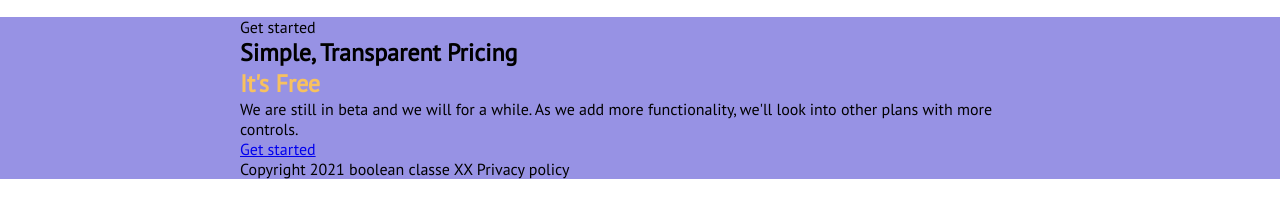
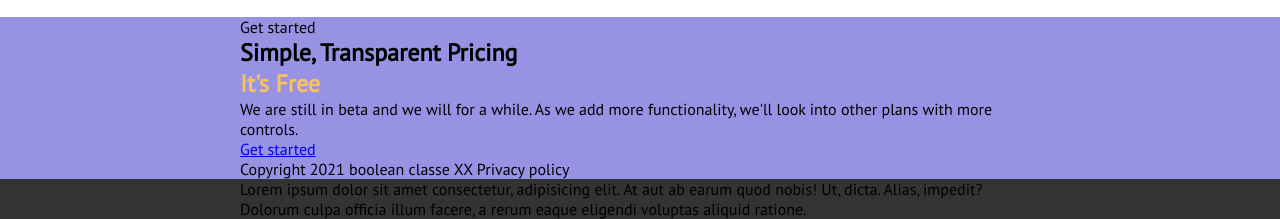
Before and after one commit to guglielmopiasenti/htmlcss-responsive-layout, a plain HTML site: page index.html in a window 1280 px wide. Shown: the part 4276-4495 px from the top of the page. Before the commit the page ends 4455 px from the top, so only its background shows below. Drawn offline with Linux system fonts and the light colour scheme.

Commit message:
footer section barebones completed

```diff
--- a/index.html
+++ b/index.html
@@ -136,8 +136,18 @@
                 <a href="#">Get started</a>
                 <div>Copyright 2021 boolean         classe XX         Privacy policy</div>
             </div>
-
         </section>
     </main>
+
+
+
+    <!-- footer section -->
+
+    <footer>
+        <div class="container">
+            <div> Lorem ipsum dolor sit amet consectetur, adipisicing elit. At aut ab earum quod nobis! Ut, dicta. Alias, impedit? Dolorum culpa officia illum facere, a rerum eaque eligendi voluptas aliquid ratione.</div>
+            <div></div>
+        </div>
+    </footer>
 </body>
 </html>
--- a/style.css
+++ b/style.css
@@ -14,6 +14,7 @@
     --azure: #B5DDFF;
     --purple: #9792E4;
     --yellow: #F8C15F;
+    --charcoal: #333;
 }
 
 
@@ -213,3 +214,10 @@ header {
 h1 {
     color: var(--yellow);
 }
+
+
+/*  footer section */
+
+footer {
+    background-color: var(--charcoal);
+}
```
